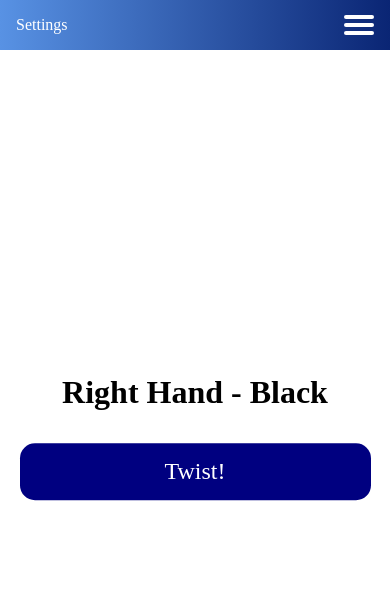
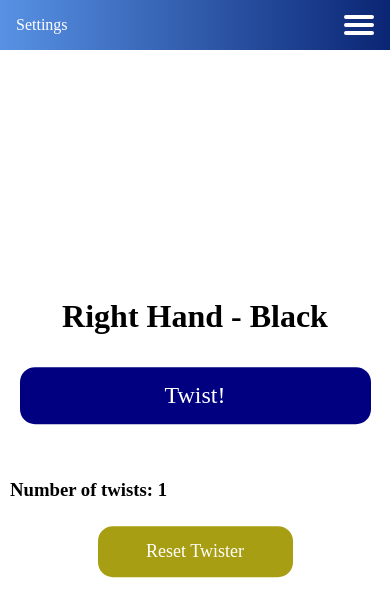
Before and after one commit to mtloria/climbing-twister, a plain HTML site: page index.html in a window 390 px wide. Both pictures are taken after a click on the button "Twist!". Drawn offline with Linux system fonts and the light colour scheme.

Commit message:
Reset button and twists counter

```diff
--- a/index.html
+++ b/index.html
@@ -31,6 +31,24 @@ body, html {
 }
 #twister-button:active {
   background-color: #4682b4;
+  transform: translateY(4px);
+}
+#reset-twists-button {
+  width: 50%;
+  display: inline-block;
+  padding: 15px 25px;
+  font-size: 18px;
+  cursor: pointer;
+  text-align: center;
+  text-decoration: none;
+  outline: none;
+  color: #fff;
+  background-color: #a89e13;
+  border: none;
+  border-radius: 15px;
+}
+#reset-twists-button:active {
+  background-color: #645f26;
   transform: translateY(4px);
 }
 .center {
@@ -179,6 +197,11 @@ html, body {
   .menu > li:not(:last-child) {
     border-bottom: 1px solid #444;
   }
+
+  .twists-count-container {
+    margin-left: 10px;
+    padding-top: 30px;
+  }
 }
 </style>
 </head>
@@ -193,12 +216,12 @@ html, body {
 </label>
   <ul class="menu">
     <li>
-      <input type="checkbox" id="noLimbRepeatCheckbox">
-      <label for="noLimbRepeatCheckbox">No Limb Repeats</label>
+      <input type="checkbox" id="no-limb-repeat-checkbox">
+      <label for="no-limb-repeat-checkbox">No Limb Repeats</label>
     </li>
     <li>
-      <input type="checkbox" id="noColorRepeatCheckbox">
-      <label for="noColorRepeatCheckbox">No Color Repeats</label>
+      <input type="checkbox" id="no-color-repeat-checkbox">
+      <label for="no-color-repeat-checkbox">No Color Repeats</label>
     </li>
   </ul>
 </section>
@@ -209,6 +232,12 @@ html, body {
   <div class="button-container">
     <button id="twister-button" onclick="twister()">Twist!</button>
   </div>
+  <div class="twists-count-container">
+    <h3 id="twists-number-text">Number of twists: 0</h3>
+  </div>
+  <div class="button-container">
+    <button id="reset-twists-button" onclick="resetTwister()">Reset Twister</button>
+  </div>
 </div>
 <script>
 addToHomescreen();
@@ -217,22 +246,40 @@ const colors = ['Red','Yellow','Green','Blue','Purple','Pink','Black','White'];
 const limbs = ['Right Hand','Left Hand','Right Foot','Left Foot'];
 let previousColor = "";
 let previousLimb = "";
+let twistNumber = 0;
 
 function twister() {
+  twistNumber += 1;
   let currentColor = shouldAllowRepeatColors() ? randomizer(colors) : getNonRepeatColor();
   previousColor = currentColor;
   let currentLimb = shouldAllowRepeatLimbs() ? randomizer(limbs) : getNonRepeatLimb();
   previousLimb = currentLimb;
 
-  document.getElementById("twister-text").innerHTML = currentLimb + ' - ' + currentColor;
+  const twistCommandText = currentLimb + ' - ' + currentColor;
+  setElementText("twister-text", twistCommandText);
+  setElementText("twists-number-text", getTwistCountText());
+}
+
+function resetTwister() {
+  twistNumber = 0;
+  setElementText("twister-text", "Tap to Start");
+  setElementText("twists-number-text", getTwistCountText());
+}
+
+function getTwistCountText() {
+  return "Number of twists: " + twistNumber;
+}
+
+function setElementText(elementId, text) {
+  document.getElementById(elementId).innerHTML = text;
 }
 
 function shouldAllowRepeatLimbs() {
-  return !document.getElementById("noLimbRepeatCheckbox").checked;
+  return !document.getElementById("no-limb-repeat-checkbox").checked;
 }
 
 function shouldAllowRepeatColors() {
-  return !document.getElementById("noColorRepeatCheckbox").checked;
+  return !document.getElementById("no-color-repeat-checkbox").checked;
 }
 
 function getNonRepeatColor() {
```
